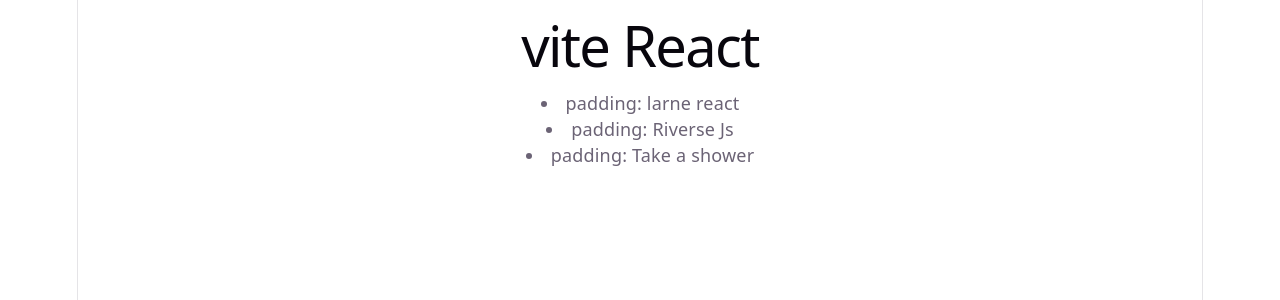
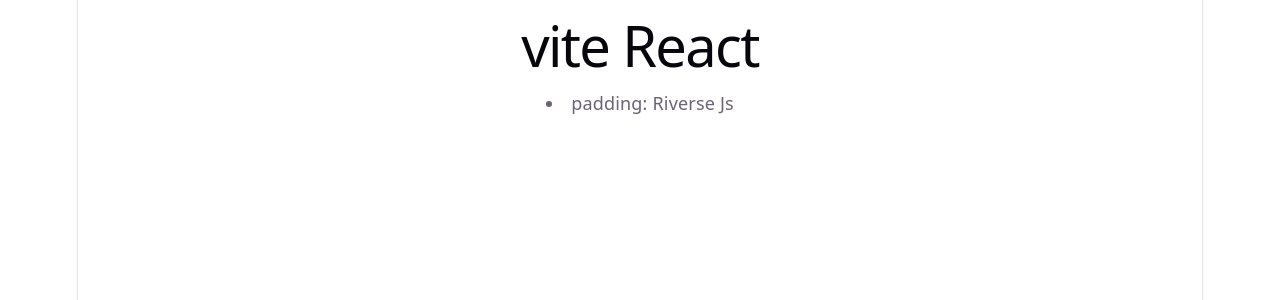
Before and after one commit to masuddeveloper143/first-react, a React (Vite) app: page / in a window 1280 px wide. Shown: the top 300 px of the page. Built offline with nearby package versions, Linux system fonts and the light colour scheme.

Commit message:
Update project

```diff
--- a/src/App.jsx
+++ b/src/App.jsx
@@ -7,11 +7,13 @@
   const time = 40;
 
   return (
+
+
     <>
       <h1>vite React</h1>
-      <Tudo task="larne react" isDane={true}></Tudo >
-      <Tudo task="Riverse Js" isDane={true} ></Tudo >
-      <Tudo task="Take a shower" isDane={true} ></Tudo >
+      <Tudo task="larne react" isDone={true}></Tudo >
+      <Tudo task="Riverse Js" isDone={false} ></Tudo >
+      <Tudo task="Take a shower" isDone={true} ></Tudo >
 
       {/* <Person />
       <Person></Person>
```
